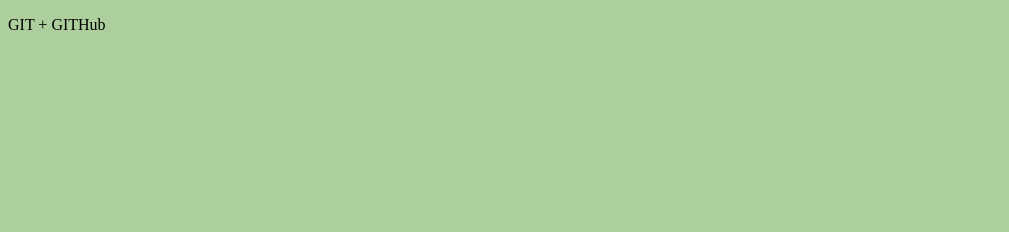
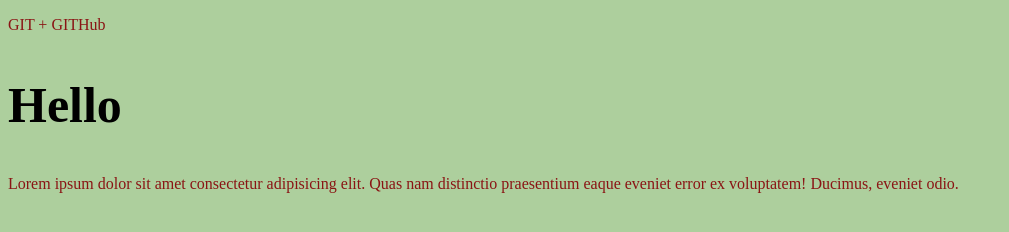
Before and after one commit to akopanskiy/gittest, a plain HTML site: page index.html in a window 1280 px wide. Shown: the whole page, without its empty margins (0-1009 px from the left). Drawn offline with Linux system fonts and the light colour scheme.

Commit message:
Перші зміни в файлі

```diff
--- a/css/main.css
+++ b/css/main.css
@@ -1,3 +1,11 @@
 body {
   background-color: rgba(56, 139, 18, 0.411);
 }
+
+p {
+  color: rgb(138, 20, 20);
+}
+
+h2 {
+  font-size: 50px;
+}
--- a/index.html
+++ b/index.html
@@ -8,5 +8,11 @@
   </head>
   <body>
     <p>GIT + GITHub</p>
+    <h2>Hello</h2>
+    <p>
+      Lorem ipsum dolor sit amet consectetur adipisicing elit. Quas nam
+      distinctio praesentium eaque eveniet error ex voluptatem! Ducimus, eveniet
+      odio.
+    </p>
   </body>
 </html>
```
